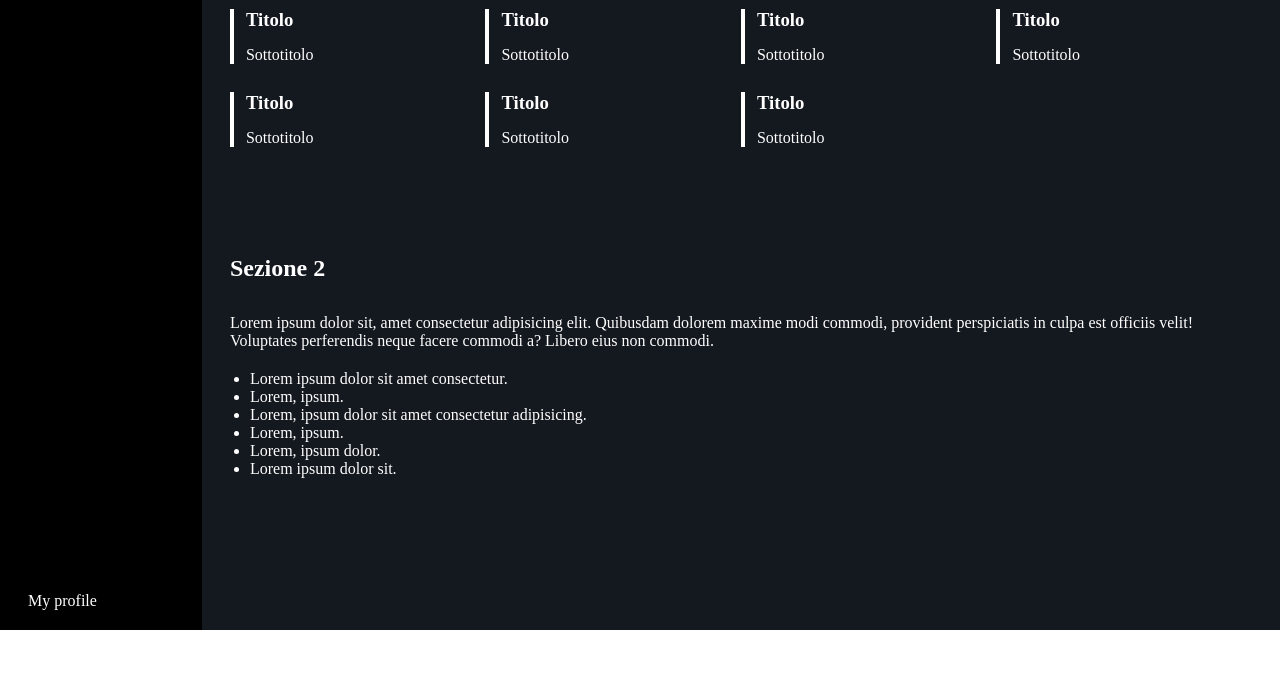
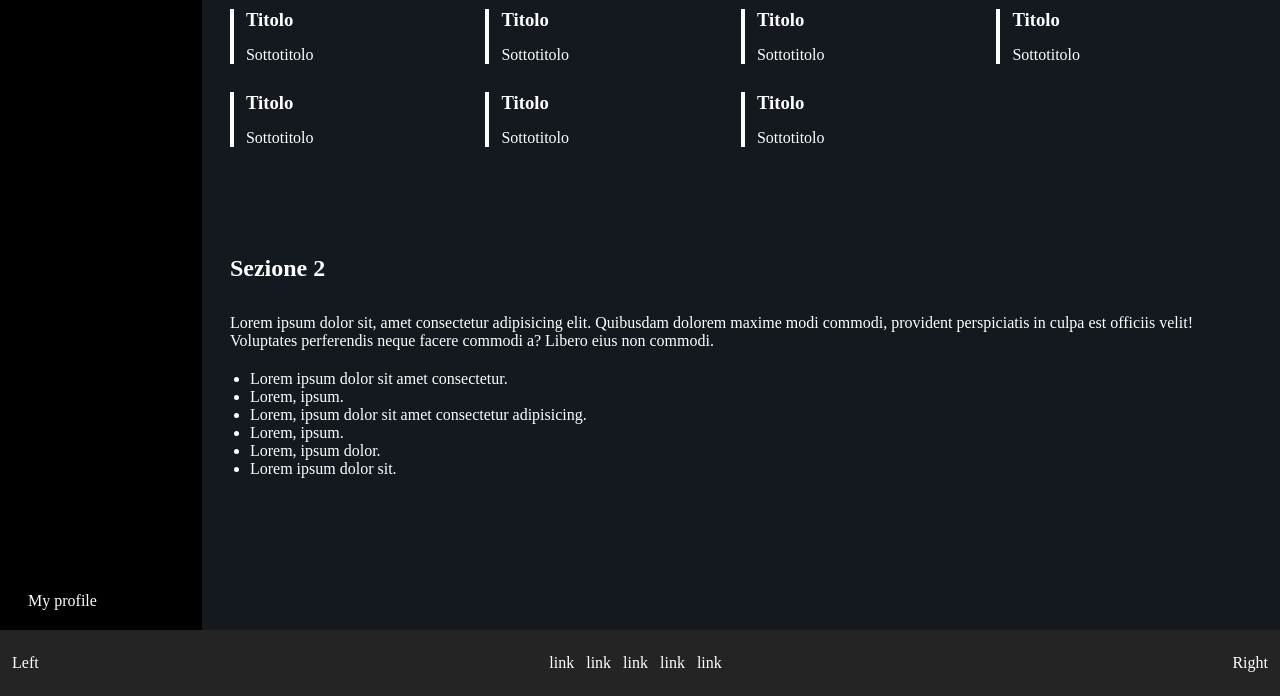
Before and after one commit to DomenicoDeSalvo/html-css-viewport, a plain HTML site: page index.html in a window 1280 px wide. Shown: the part 170-866 px from the top of the page. Before the commit the page ends 800 px from the top, so only its background shows below. Drawn offline with Linux system fonts and the light colour scheme.

Commit message:
Added footer

```diff
--- a/css/style.css
+++ b/css/style.css
@@ -20,11 +20,12 @@ a{
 /* LAYOUT */
 
 .app{
-    display: flex;
     height: 100vh;
     color: white;
     background-color: rgb(20, 24, 31);
+    display: flex;
 }
+
 
 .row{
     display: flex;
@@ -99,3 +100,20 @@ a{
 .section__list{
     margin: 20px;
 }
+
+/* Footer */
+.app__footer{
+    background-color: rgb(36, 36, 36);
+    color: white;
+    padding: 24px 12px;
+}
+
+.app__footer .row{
+    justify-content: space-between;
+}
+
+.footer__list{
+    list-style: none;
+    display: flex;
+    gap: 12px;
+}
--- a/index.html
+++ b/index.html
@@ -78,5 +78,20 @@
                 </section>
             </main>
         </div>
+        <!-- Footer -->
+        <footer class="app__footer">
+            <div class="row">
+                <div>Left</div>
+                <div>
+                    <ul class="footer__list">
+                        <li><a href="">link</a></li>
+                        <li><a href="">link</a></li>
+                        <li><a href="">link</a></li>
+                        <li><a href="">link</a></li>                            <li><a href="">link</a></li>
+                    </ul>
+                </div>
+                <div>Right</div>
+            </div>
+        </footer>
     </body>
 </html>
```
